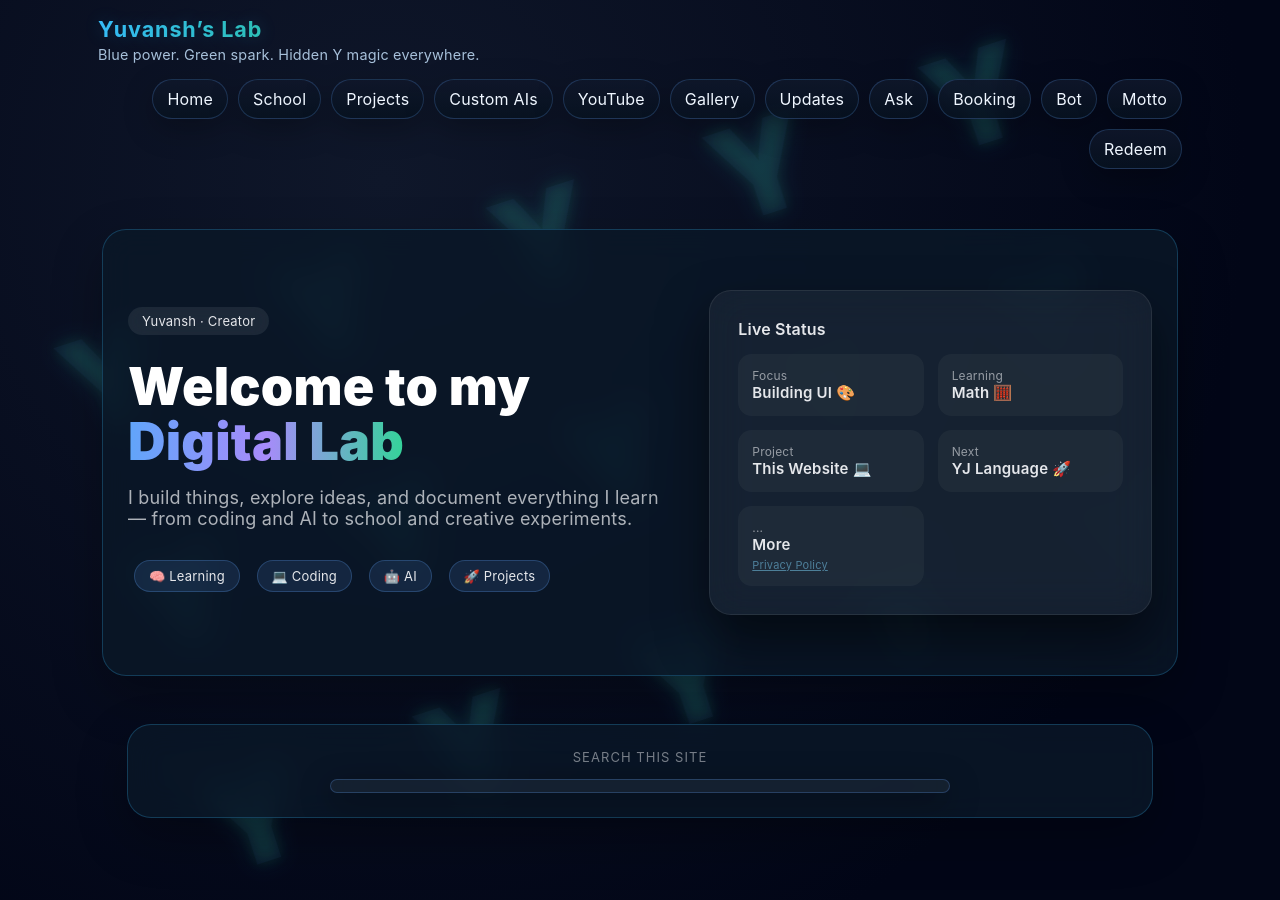
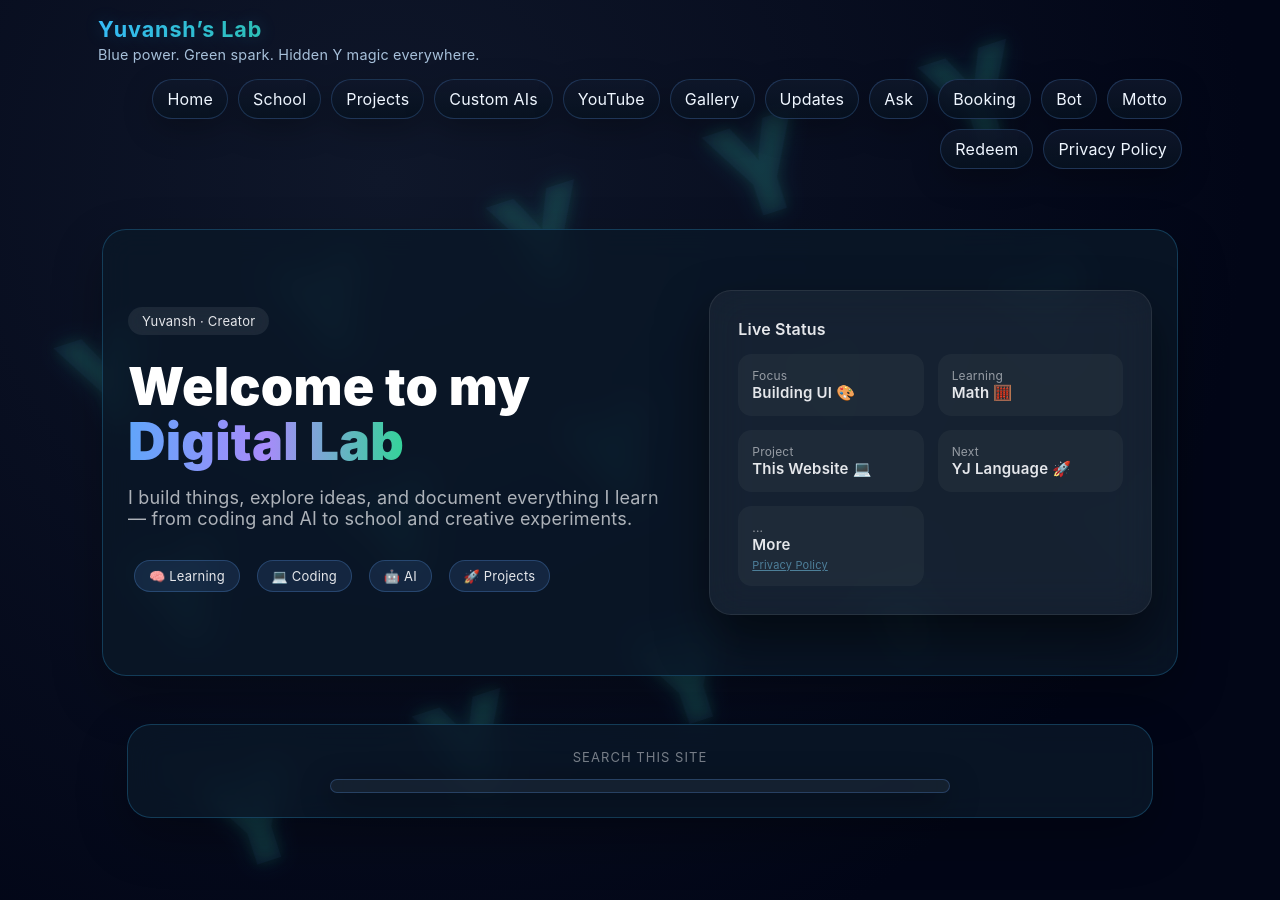
Before and after one commit to varunjain79/yuvansh.github.io, a Jekyll site: the page built from index.md, in a window 1280 px wide. Built offline with Jekyll 4.4.1, drawn with Linux system fonts in a browser that asks for light colours.

Commit message:
Add Privacy Policy link to navigation

```diff
--- a/_layouts/default.html
+++ b/_layouts/default.html
@@ -164,6 +164,7 @@
       <a class="nav-link" href="/bot/">Bot</a>
       <a class="nav-link" href="/motto/">Motto</a>
       <a class="nav-link" href="/redeem/">Redeem</a>
+      <a class="nav-link" href="/privacy/">Privacy Policy</a>
     </nav>
   </div>
 </header>
```
